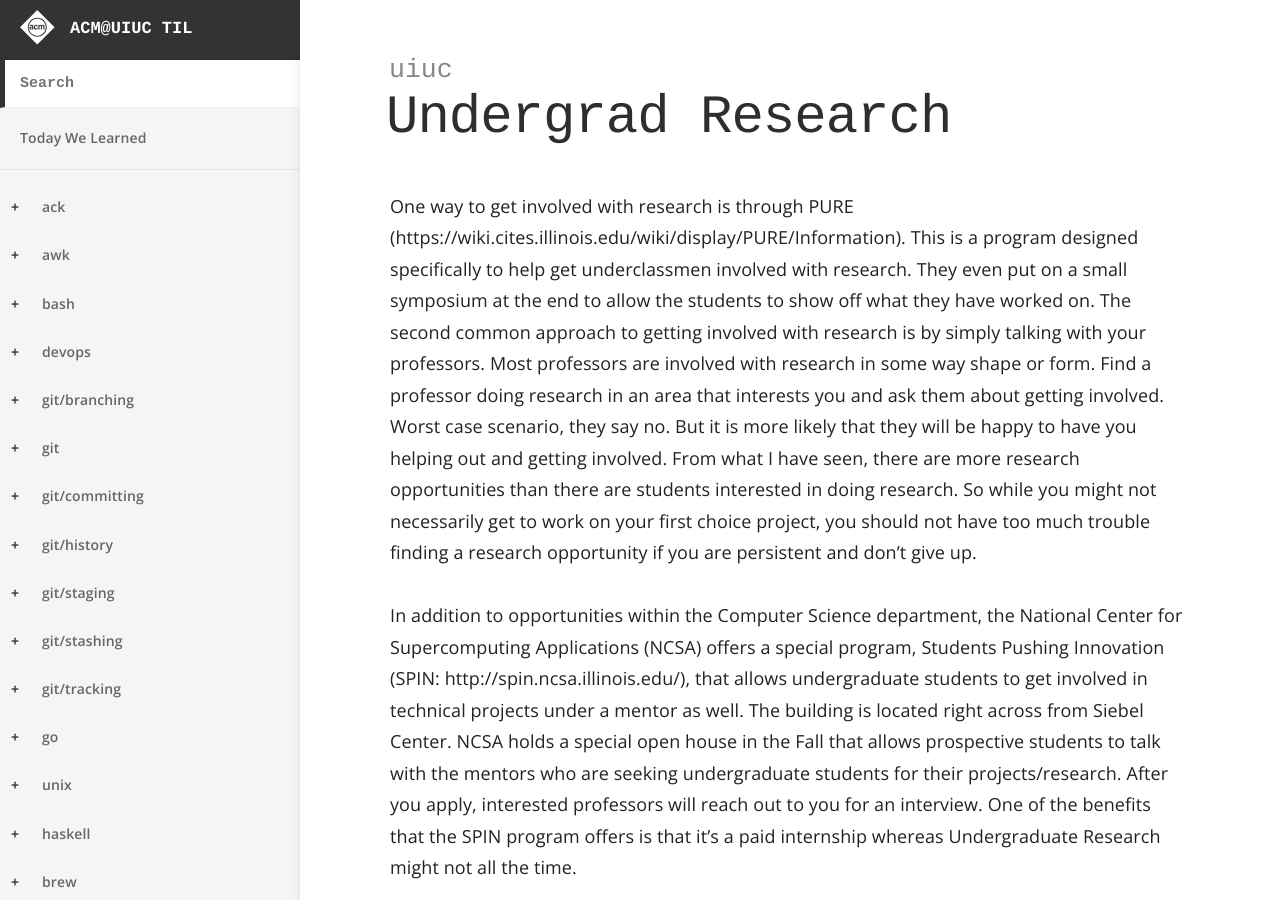
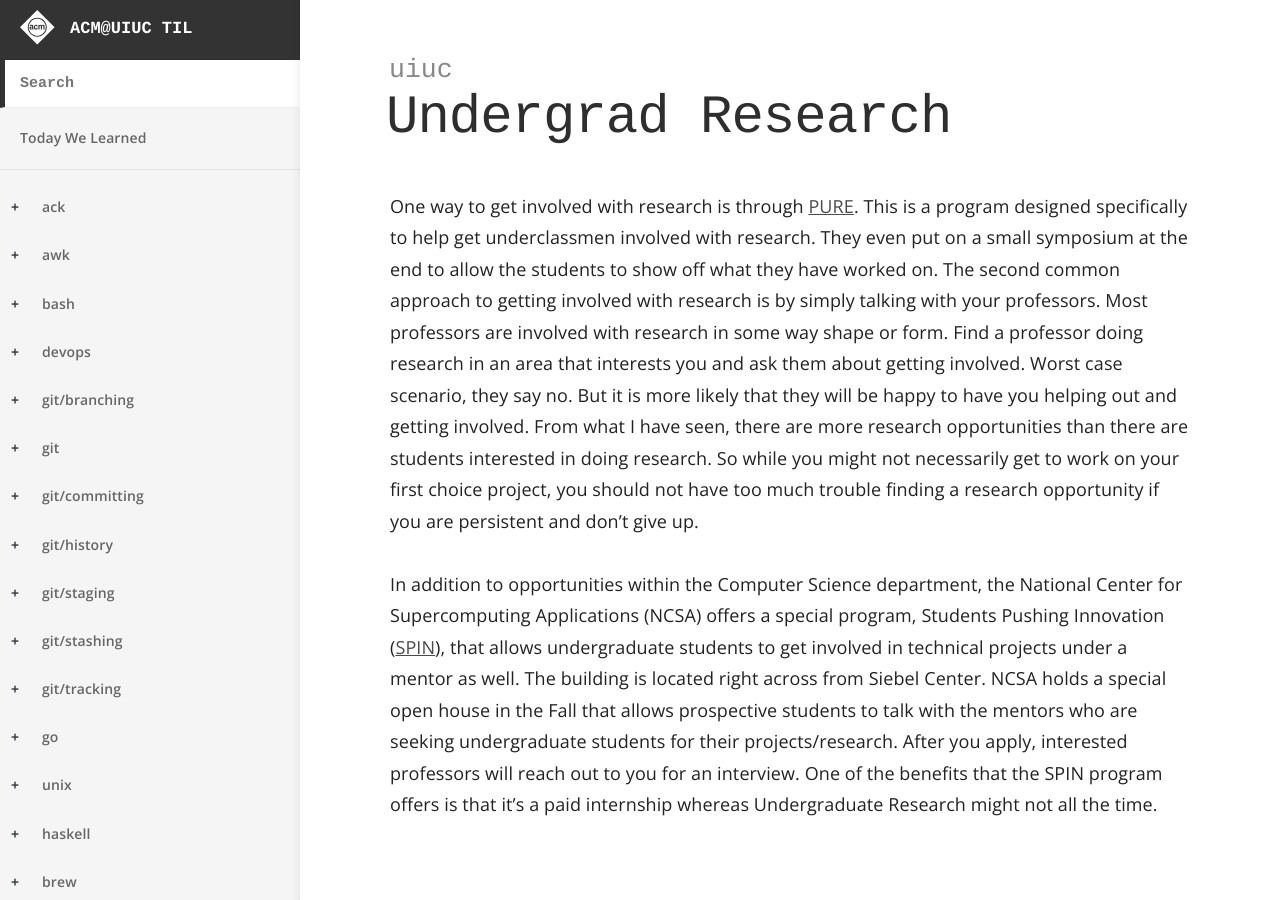
Before and after one commit to acm-uiuc/til, a Jekyll site: the page built from _til/uiuc/undergrad-research.md, in a window 1280 px wide. Built offline with Jekyll 4.4.1, drawn with Linux system fonts in a browser that asks for light colours.

Commit message:
Update undergrad-research.md

```diff
--- a/_til/uiuc/undergrad-research.md
+++ b/_til/uiuc/undergrad-research.md
@@ -3,7 +3,7 @@ title: Undergrad Research
 category: uiuc
 ---
 One way to get involved with
-research is through PURE (https://wiki.cites.illinois.edu/wiki/display/PURE/Information).
+research is through [PURE](https://wiki.cites.illinois.edu/wiki/display/PURE/Information).
 This is a program designed specifically to help get underclassmen involved with research.
 They even put on a small symposium at the end to allow the students to show off what
 they have worked on. The second common approach to getting involved with research is
@@ -18,7 +18,7 @@ you are persistent and don't give up.
 
 In addition to opportunities within the Computer Science department, the National
 Center for Supercomputing Applications (NCSA) offers a special program, Students
-Pushing Innovation (SPIN: http://spin.ncsa.illinois.edu/), that allows undergraduate
+Pushing Innovation ([SPIN](http://spin.ncsa.illinois.edu/)), that allows undergraduate
 students to get involved in technical projects under a mentor as well. The building is
 located right across from Siebel Center. NCSA holds a special open house in the Fall
 that allows prospective students to talk with the mentors who are seeking undergraduate
```
